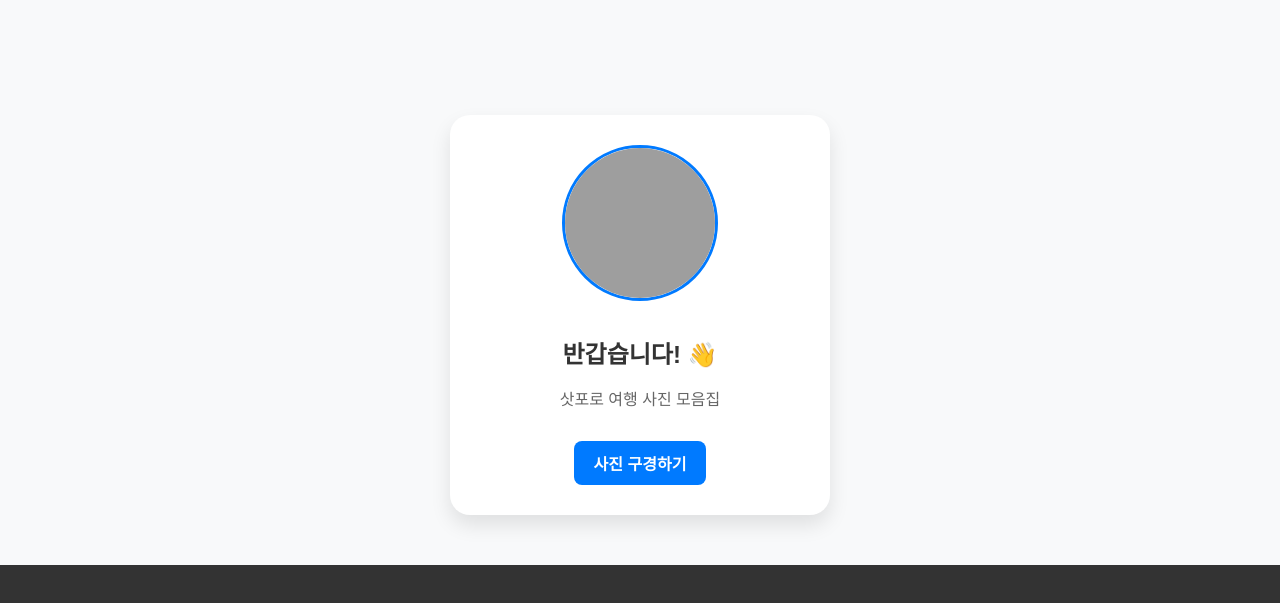
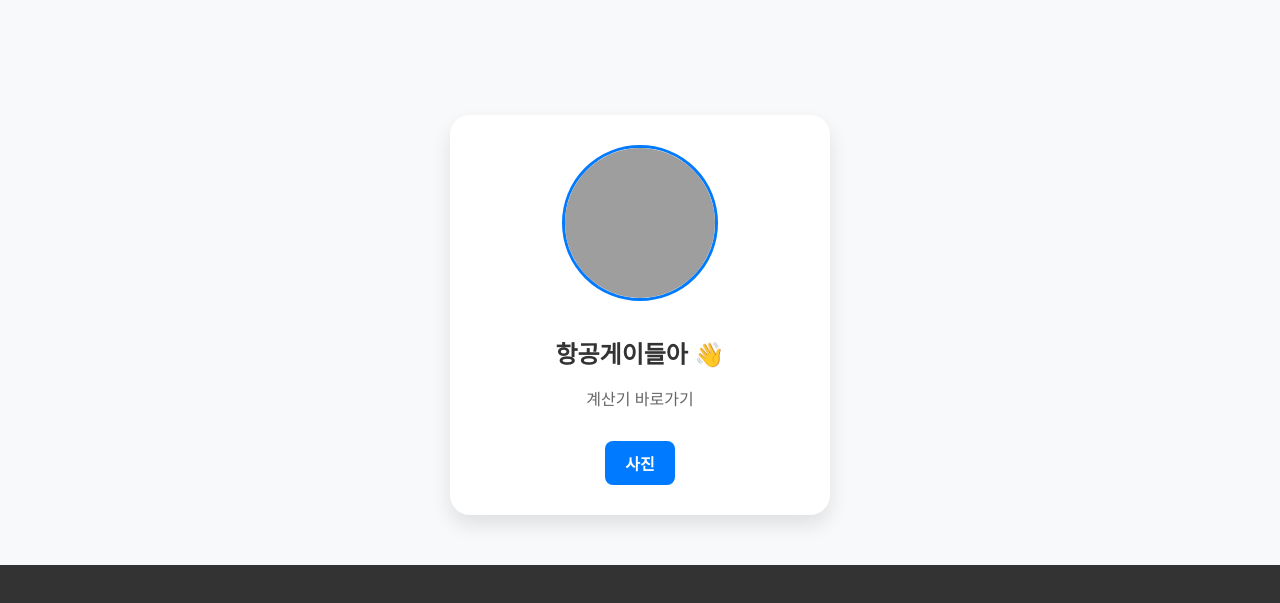
Before and after one commit to brothrone/a, a plain HTML site: page index.html in a window 1280 px wide. Shown: the top 603 px of the page. Drawn offline with Linux system fonts and the light colour scheme; grey boxes are pictures that could not be loaded.

Commit message:
Update index.html

```diff
--- a/index.html
+++ b/index.html
@@ -83,8 +83,8 @@
 
     <div class="card">
         <img src="sapporo.jpeg" alt="sapporo">
-        <h1>반갑습니다! 👋</h1>
-        <p>삿포로 여행 사진 모음집</p>
+        <h1>항공게이들아 👋</h1>
+        <p>계산기 바로가기</p>
 
         <a href="satellite_EPS_calculator.html" style="
             display: inline-block;
@@ -95,7 +95,7 @@
             text-decoration: none;
             border-radius: 8px;
             font-weight: bold;
-        ">사진 구경하기</a>
+        ">사진</a>
     </div>
 
     <footer class="footer">
```
